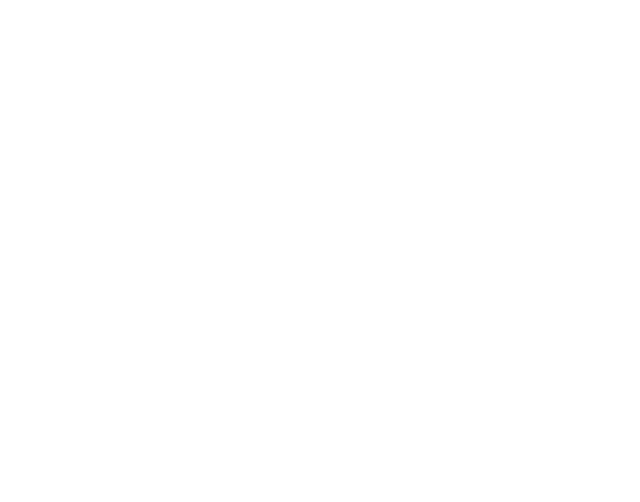
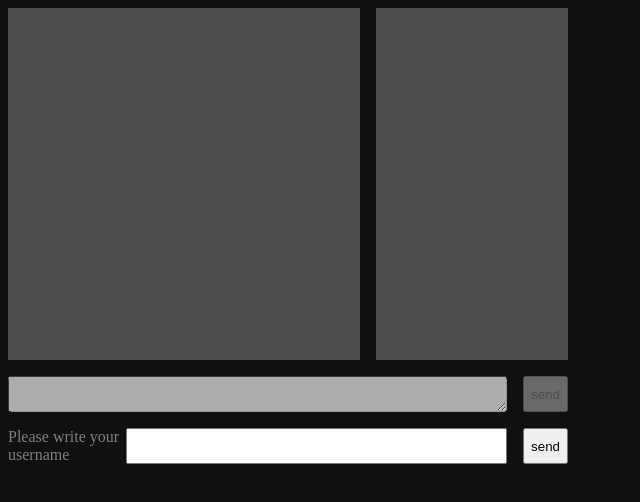
Before and after one commit to NedVlor/chat, a website: page index.html in a window 1280 px wide. Shown: the whole page, without its empty margins (0-640 px from the left). Drawn offline with Linux system fonts and the light colour scheme.

Commit message:
layolut:chat

```diff
--- a/index.html
+++ b/index.html
@@ -3,9 +3,88 @@
     <head>
         <meta charset="UTF-8">
         <meta name="viewport" content="width=device-width, initial-scale=1.0">
+        <style>
+            body{background:#101010; color: grey;}
+            .super-wrapper{width: fit-content;}
+            .wrapper{display: flex;}
+    .user-list{
+        background: rgba(128, 128, 128, 0.537);
+        width: 10rem;
+        height: 20rem;
+        padding: 1rem;
+        margin-left: 1rem;
+    }
+    .user{
+        background: black;
+        color: grey;
+        margin-top: .5rem;
+        border-radius: .5rem;
+        padding: .5rem;
+        cursor:pointer;
+    }
+    .dialog{
+        background: rgba(128, 128, 128, 0.537);
+        width: 20rem;
+        height: 20rem;
+        padding: 1rem;
+    }
+    .user:hover{background:#222;color:white}
+    .form-main{
+        display: flex;
+        margin-top: 1rem;
+    }
+    .form-main fieldset{
+        display: flex;
+        width: 100%;
+        border: none;
+        padding: 0;
+        margin: 0;
+    }
+    .form-main textarea{
+        width: 100%;
+    }
+    .form-main button{
+        margin-left: 1rem;
+    }
+    .form-start{
+        display: flex;
+        margin-top: 1rem;
+    }
+    .form-start title{
+        color: #94c987;
+        font-weight: 500;
+    }
+    .form-start input{
+        width: 100%;
+    }
+    .form-start button{
+        margin-left: 1rem;
+    }
+    </style>
         <title>Document</title>
     </head>
     <body>
+        <div class="super-wrapper">
+            <div class="wrapper">
+                <div class="chat">
+                    <div class="dialog"></div>
+                </div>
+                <div class="user-list">
+                </div>
+            </div>
+            <form class="form-main">
+                <fieldset disabled="disabled">
+                    <textarea></textarea>
+                    <button>send</button>
+                </fieldset>
+            </form>
+            <form class="form-start">
+                <div class="title">Please write your username</div>
+                <input type="text">
+                <button>send</button>
+            </form>
+        </div>
+
         <script type="module">
         import { io } from "https://cdn.socket.io/4.3.0/socket.io.esm.min.js";
 
@@ -23,6 +102,12 @@
  });
  socket.on('fresh-users-list', (userList) => {
      console.log(userList);
+     const userListDOM=document.querySelector('.user-list');
+     console.log(userListDOM);
+     userList.forEach((user)=>{console.log(user.username);
+        userListDOM.innerHTML+= '<div class="user">' + user.username + '</div>';
+    })
+     //userListDOM.innerHTML='hgjhgjh';
      // Ваш код для обробки даних тут
  });
       </script>
```
Lines whose indentation alone changed are shown as unchanged.
